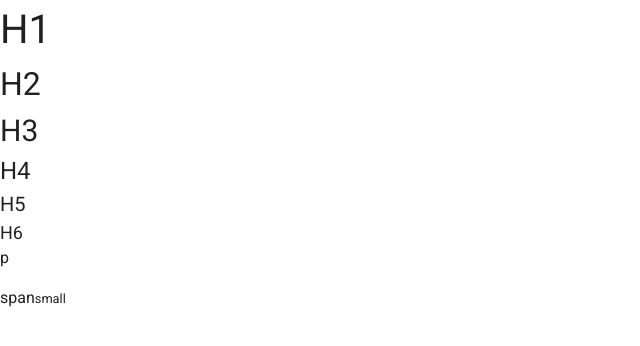
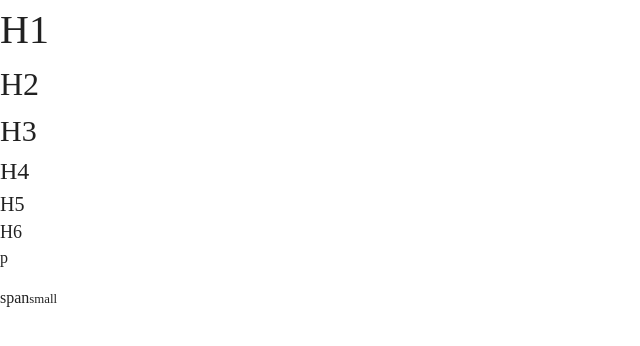
Before and after one commit to Ava1222/d10816110-0504, a Vue app: page / in a window 1280 px wide. Shown: the top 346 px of the page, without its empty margins (0-640 px from the left). Built offline with nearby package versions, Linux system fonts and the light colour scheme.

Commit message:
fix: set font-family

```diff
--- a/package.json
+++ b/package.json
@@ -9,6 +9,7 @@
   },
   "dependencies": {
     "core-js": "^3.8.3",
+    "taipei-sans-tc": "^0.1.1",
     "vue": "^2.6.14",
     "vue-router": "^3.5.4",
     "vuetify": "^2.6.0"
--- a/src/assets/css/style.css
+++ b/src/assets/css/style.css
@@ -1,3 +1,7 @@
+#app{
+    font-family: "taipei sans tc";
+}
+
 h1{
     font-size: 2.5rem;
     font-weight: normal;
```
Also changed, not shown: 1 other file (tests, documents, lock files or other folders).
